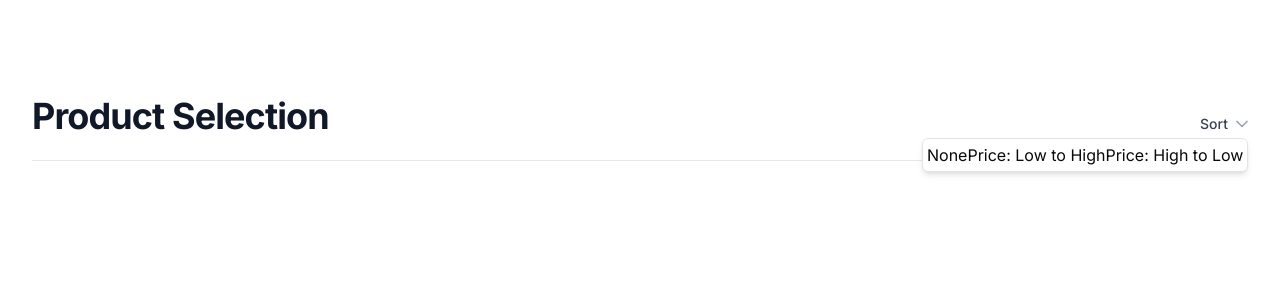
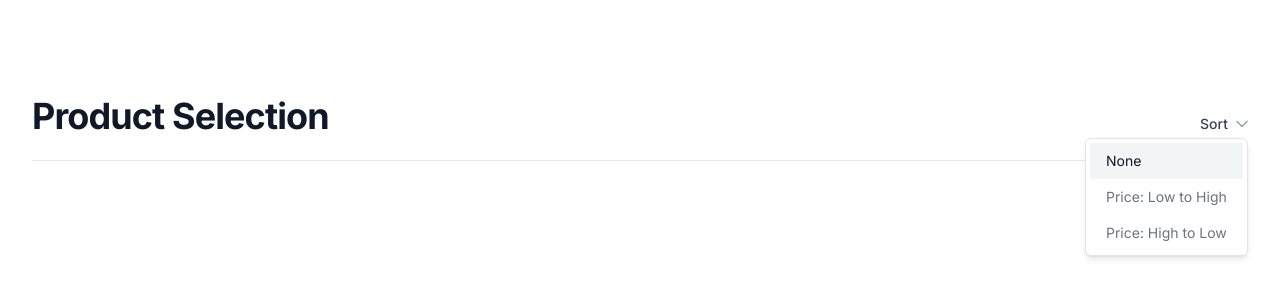
Before and after one commit to invalid04/product-filter, a Next.js app: page / in a window 1280 px wide. Both pictures are taken after a click on the button "Sort". Shown: the top 300 px of the page. Built offline with nearby package versions, Linux system fonts and the light colour scheme.

Commit message:
dropdown items styled

```diff
--- a/src/app/page.tsx
+++ b/src/app/page.tsx
@@ -2,6 +2,8 @@
 
 import { DropdownMenu, DropdownMenuContent, DropdownMenuTrigger } from "@/components/ui/dropdown-menu";
 import { ChevronDown } from "lucide-react";
+import { cn } from "@/lib/utils";
+
 import { useState } from "react";
 
 const SORT_OPTIONS =[
@@ -34,6 +36,10 @@ export default function Home() {
               {SORT_OPTIONS.map((option) => (
                 <button
                   key={option.name}
+                  className={cn('text-left w-full block px-4 py-2 text-sm', {
+                    'text-gray-900 bg-gray-100': option.value === filter.sort,
+                    'text-gray-500': option.value !== filter.sort
+                  })}
                   onClick={() => {
                     setFilter((prev) => ({
                       ...prev,
```
